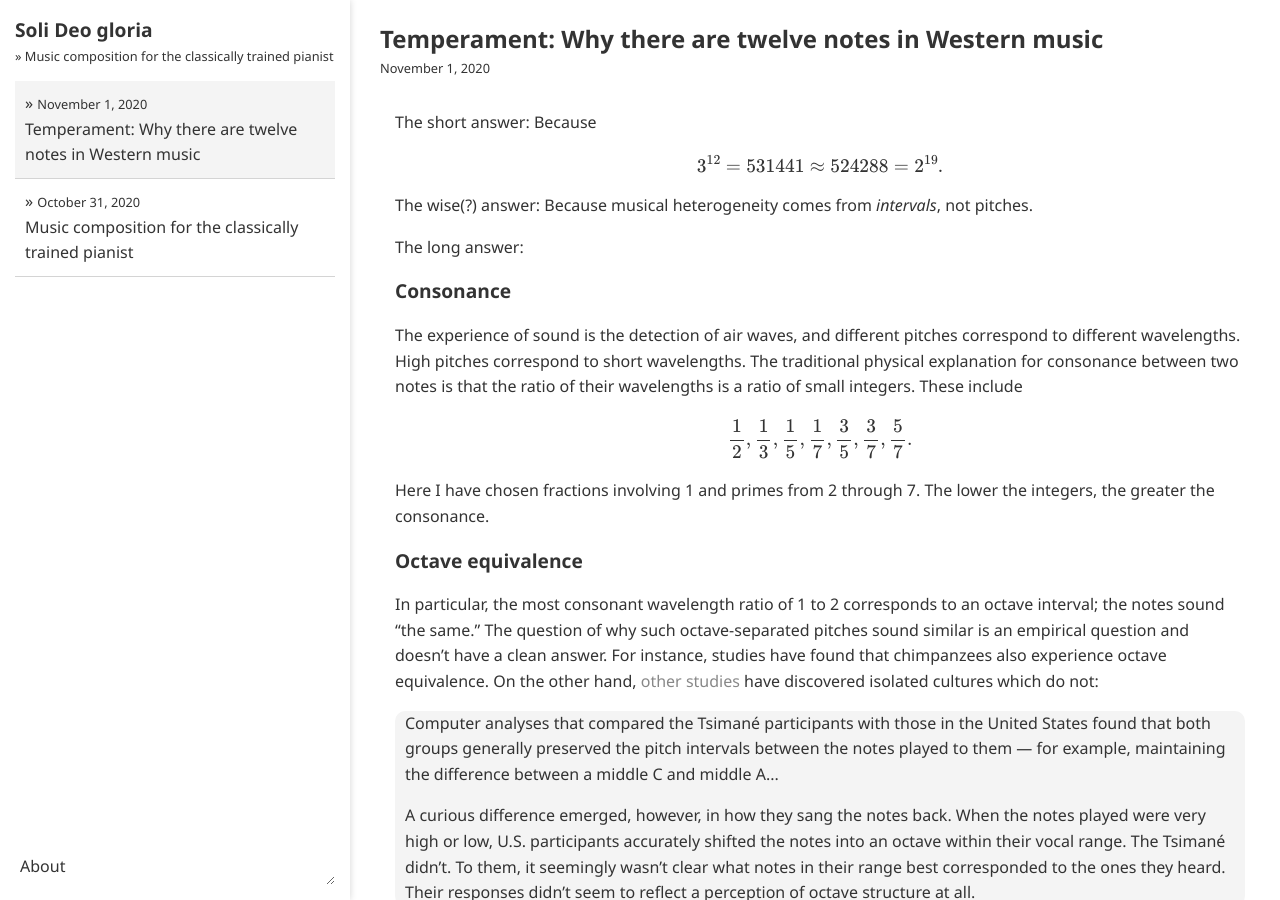
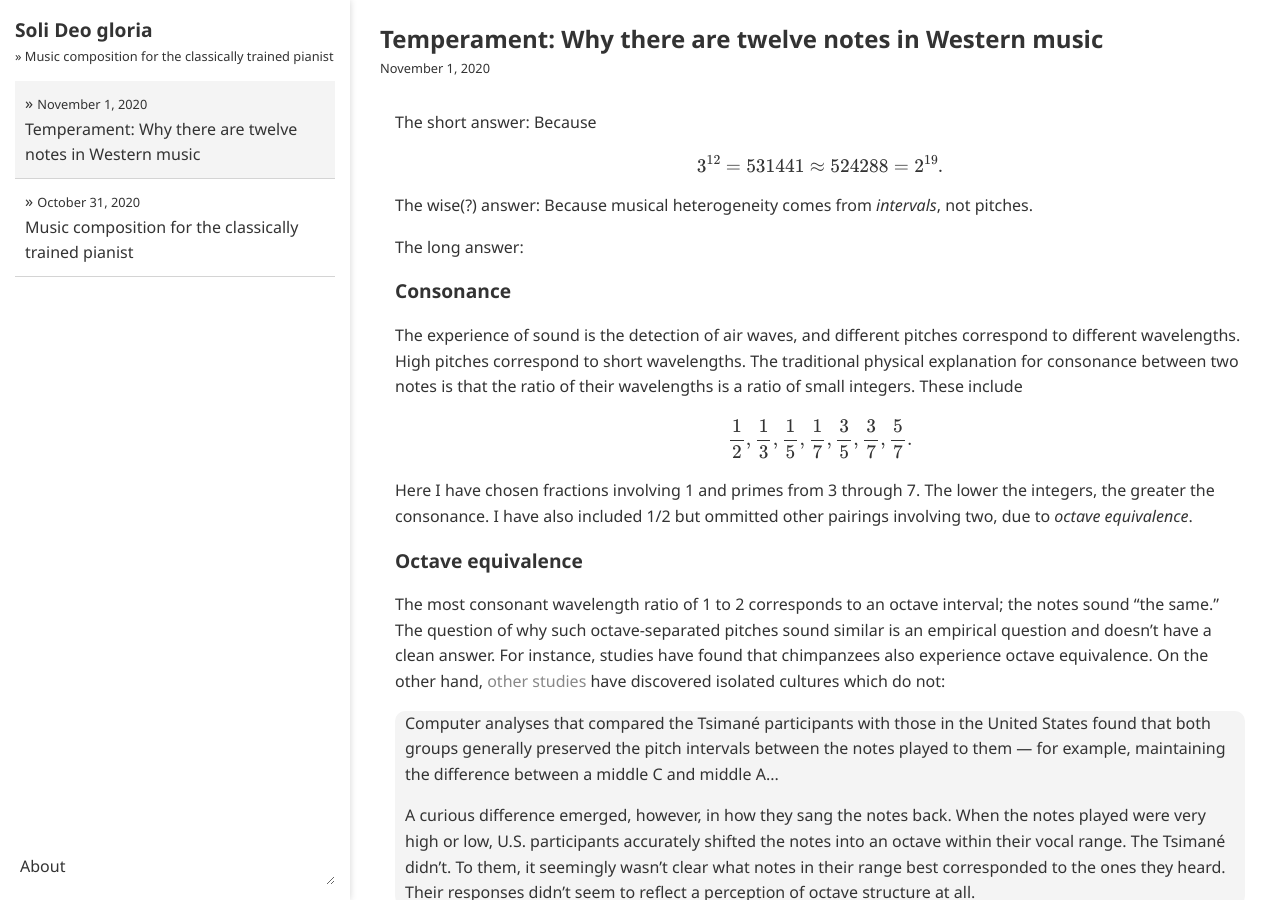
Before and after one commit to ansyblenetwork/sdg, a Jekyll site: the page built from _posts/2020-11-01-temperament-why-there-are-twelve-notes.md, in a window 1280 px wide and 900 px high. Built offline with Jekyll 4.4.1, drawn with Linux system fonts in a browser that asks for light colours; formulas are drawn with MathJax 3.

Commit message:
Update 2020-11-01-temperament-why-there-are-twelve-notes.md

```diff
--- a/_posts/2020-11-01-temperament-why-there-are-twelve-notes.md
+++ b/_posts/2020-11-01-temperament-why-there-are-twelve-notes.md
@@ -16,11 +16,11 @@ The experience of sound is the detection of air waves, and different pitches cor
 
 $$\frac{1}{2}, \frac{1}{3}, \frac{1}{5}, \frac{1}{7}, \frac{3}{5}, \frac{3}{7}, \frac{5}{7}.$$
 
-Here I have chosen fractions involving 1 and primes from 2 through 7. The lower the integers, the greater the consonance.
+Here I have chosen fractions involving 1 and primes from 3 through 7. The lower the integers, the greater the consonance. I have also included 1/2 but ommitted other pairings involving two, due to _octave equivalence_.
 
 ### Octave equivalence
 
-In particular, the most consonant wavelength ratio of 1 to 2 corresponds to an octave interval; the notes sound "the same." The question of why such octave-separated pitches sound similar is an empirical question and doesn't have a clean answer. For instance, studies have found that chimpanzees also experience octave equivalence. On the other hand, [other studies](https://www.quantamagazine.org/perceptions-of-musical-octaves-are-learned-not-wired-in-the-brain-20191030/) have discovered isolated cultures which do not:
+The most consonant wavelength ratio of 1 to 2 corresponds to an octave interval; the notes sound "the same." The question of why such octave-separated pitches sound similar is an empirical question and doesn't have a clean answer. For instance, studies have found that chimpanzees also experience octave equivalence. On the other hand, [other studies](https://www.quantamagazine.org/perceptions-of-musical-octaves-are-learned-not-wired-in-the-brain-20191030/) have discovered isolated cultures which do not:
 
 <div class="media">
 <p>Computer analyses that compared the Tsimané participants with those in the United States found that both groups generally preserved the pitch intervals between the notes played to them — for example, maintaining the difference between a middle C and middle A...</p>
```
